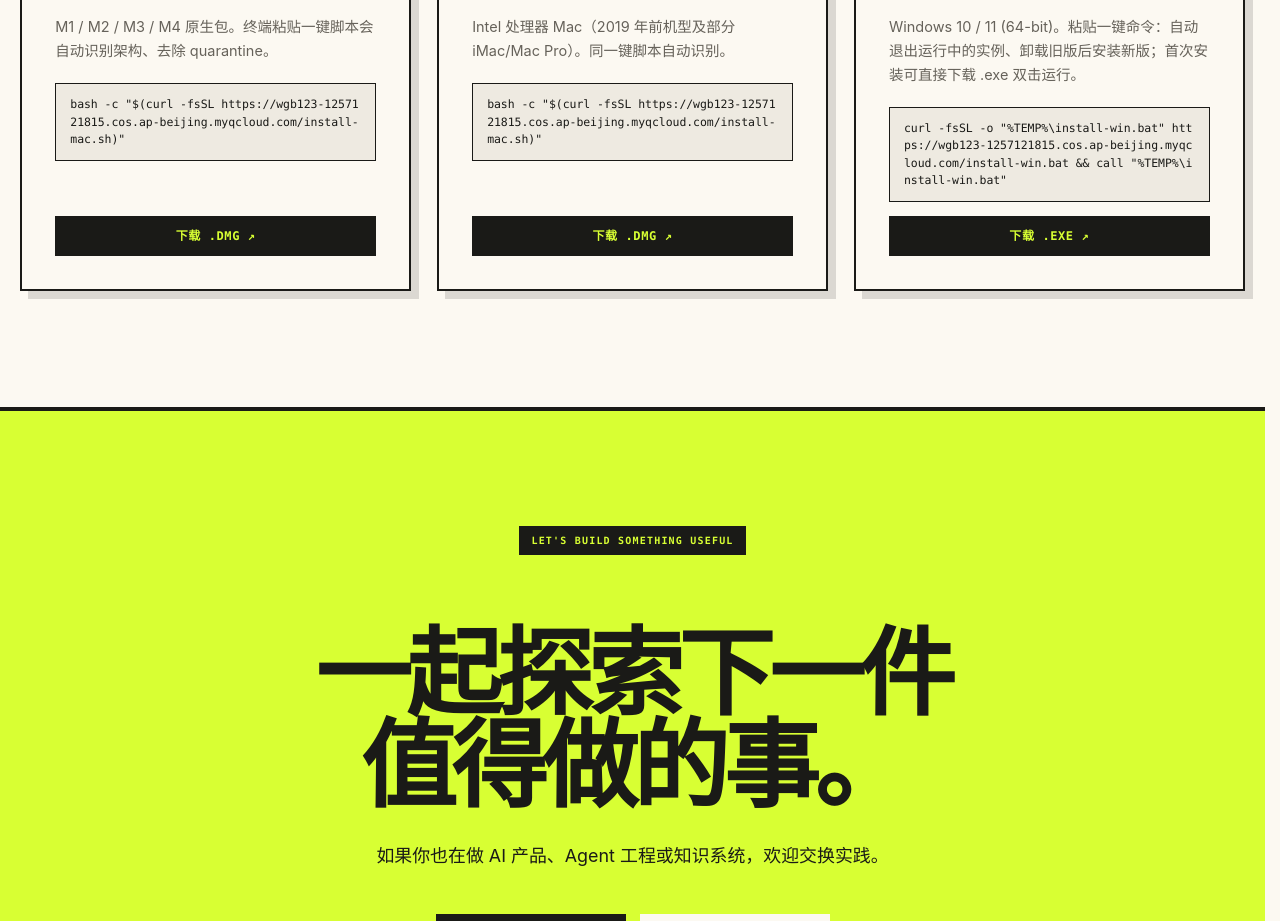
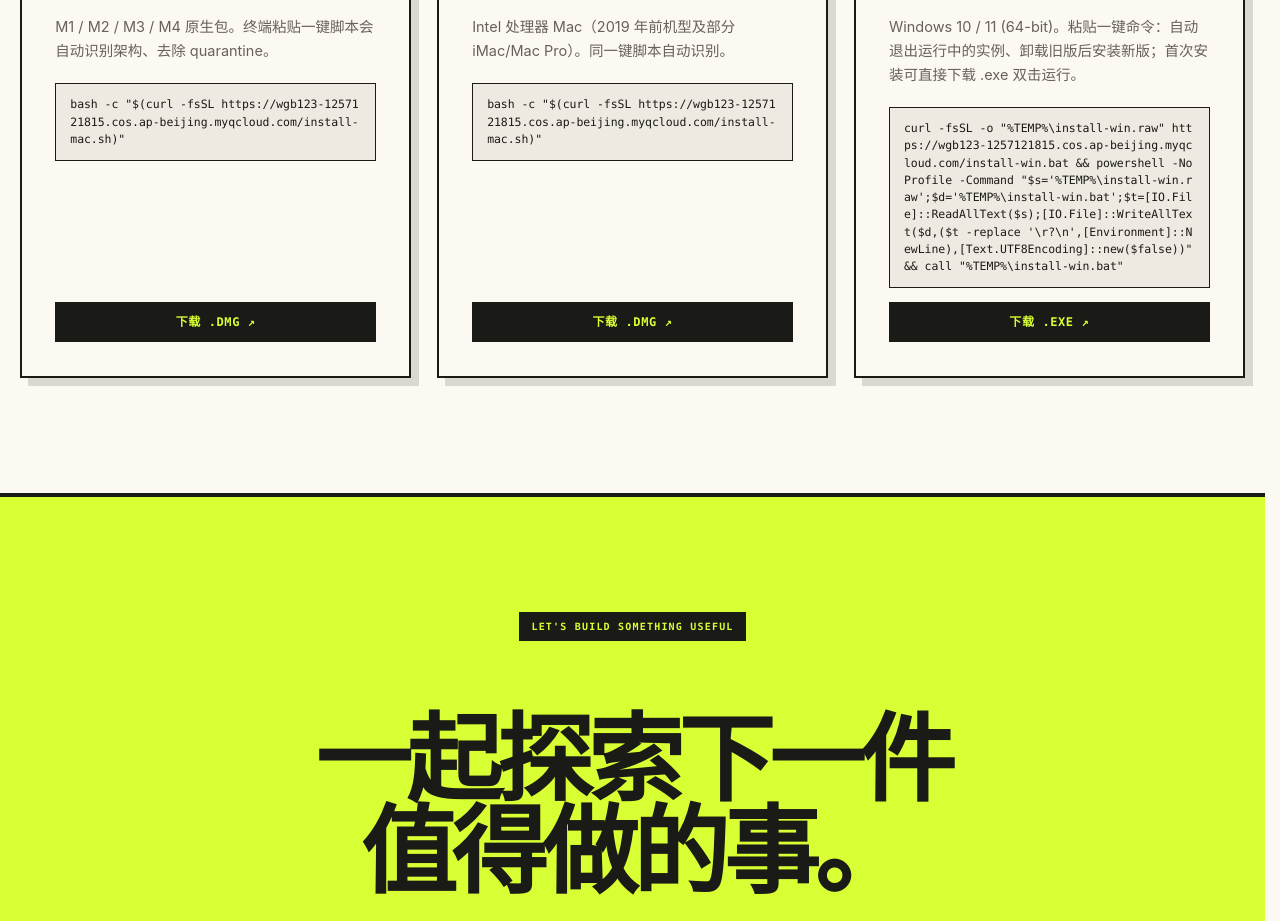
Before and after one commit to wuguobin123/wuguobin123.github.io, a Next.js app: page / in a window 1280 px wide. Shown: the part 3540-4461 px from the top of the page. Built offline with nearby package versions, Linux system fonts and the light colour scheme; no server answers.

Commit message:
Update Windows installer command

```diff
--- a/app/page.tsx
+++ b/app/page.tsx
@@ -1,5 +1,8 @@
 import { formatPostDate, getAllPosts } from "@/lib/posts";
 import AnchorNavigation from "./AnchorNavigation";
+
+const MAC_INSTALL_COMMAND = String.raw`bash -c "$(curl -fsSL https://wgb123-1257121815.cos.ap-beijing.myqcloud.com/install-mac.sh)"`;
+const WINDOWS_INSTALL_COMMAND = String.raw`curl -fsSL -o "%TEMP%\install-win.raw" https://wgb123-1257121815.cos.ap-beijing.myqcloud.com/install-win.bat && powershell -NoProfile -Command "$s='%TEMP%\install-win.raw';$d='%TEMP%\install-win.bat';$t=[IO.File]::ReadAllText($s);[IO.File]::WriteAllText($d,($t -replace '\r?\n',[Environment]::NewLine),[Text.UTF8Encoding]::new($false))" && call "%TEMP%\install-win.bat"`;
 
 export default function Home() {
   const posts = getAllPosts();
@@ -179,7 +182,7 @@ export default function Home() {
             <p className="eyebrow">MACOS · APPLE SILICON</p>
             <h2>macOS arm64</h2>
             <p>M1 / M2 / M3 / M4 原生包。终端粘贴一键脚本会自动识别架构、去除 quarantine。</p>
-            <pre className="download-cmd"><code>bash -c "$(curl -fsSL https://wgb123-1257121815.cos.ap-beijing.myqcloud.com/install-mac.sh)"</code></pre>
+            <pre className="download-cmd"><code>{MAC_INSTALL_COMMAND}</code></pre>
             <a className="download-link" href="https://wgb123-1257121815.cos.ap-beijing.myqcloud.com/latest-mac-arm64.dmg">
               下载 .dmg ↗
             </a>
@@ -192,7 +195,7 @@ export default function Home() {
             <p className="eyebrow">MACOS · INTEL</p>
             <h2>macOS x64</h2>
             <p>Intel 处理器 Mac（2019 年前机型及部分 iMac/Mac Pro）。同一键脚本自动识别。</p>
-            <pre className="download-cmd"><code>bash -c "$(curl -fsSL https://wgb123-1257121815.cos.ap-beijing.myqcloud.com/install-mac.sh)"</code></pre>
+            <pre className="download-cmd"><code>{MAC_INSTALL_COMMAND}</code></pre>
             <a className="download-link" href="https://wgb123-1257121815.cos.ap-beijing.myqcloud.com/latest-mac-x64.dmg">
               下载 .dmg ↗
             </a>
@@ -205,7 +208,7 @@ export default function Home() {
             <p className="eyebrow">WINDOWS · X64</p>
             <h2>Windows x64</h2>
             <p>Windows 10 / 11 (64-bit)。粘贴一键命令：自动退出运行中的实例、卸载旧版后安装新版；首次安装可直接下载 .exe 双击运行。</p>
-            <pre className="download-cmd"><code>curl -fsSL -o "%TEMP%\install-win.bat" https://wgb123-1257121815.cos.ap-beijing.myqcloud.com/install-win.bat && call "%TEMP%\install-win.bat"</code></pre>
+            <pre className="download-cmd"><code>{WINDOWS_INSTALL_COMMAND}</code></pre>
             <a className="download-link" href="https://wgb123-1257121815.cos.ap-beijing.myqcloud.com/latest-win-x64.exe">
               下载 .exe ↗
             </a>
```
Also changed, not shown: 1 other file (tests, documents, lock files or other folders).
